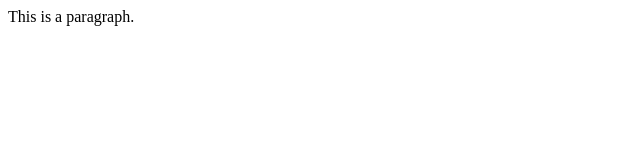
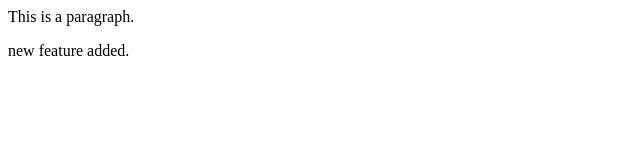
Before and after one commit to aditiyadav-409/FinalRepo, a plain HTML site: page FinalRepo/Index.html in a window 1280 px wide. Shown: the whole page, without its empty margins (0-640 px from the left). Drawn offline with Linux system fonts and the light colour scheme.

Commit message:
added 1 feature

```diff
--- a/FinalRepo/Index.html
+++ b/FinalRepo/Index.html
@@ -2,4 +2,7 @@
     <p>
         This is a paragraph.
     </p>
+    <p>
+        new feature added.
+    </p>
 </html>
```
